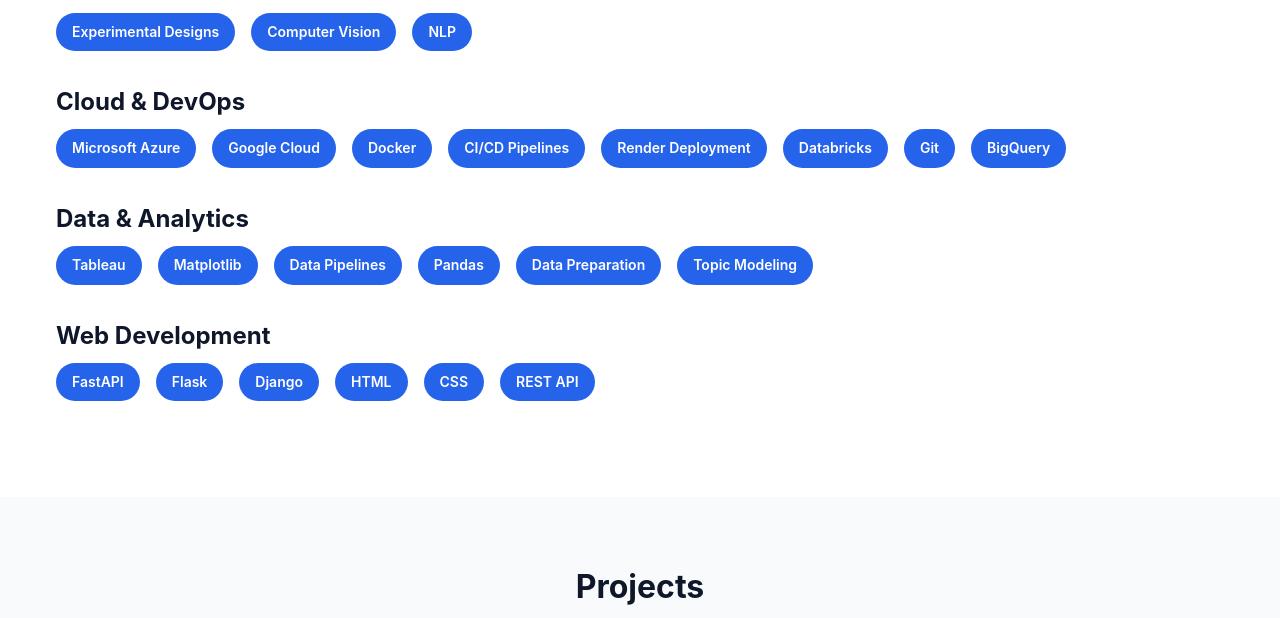
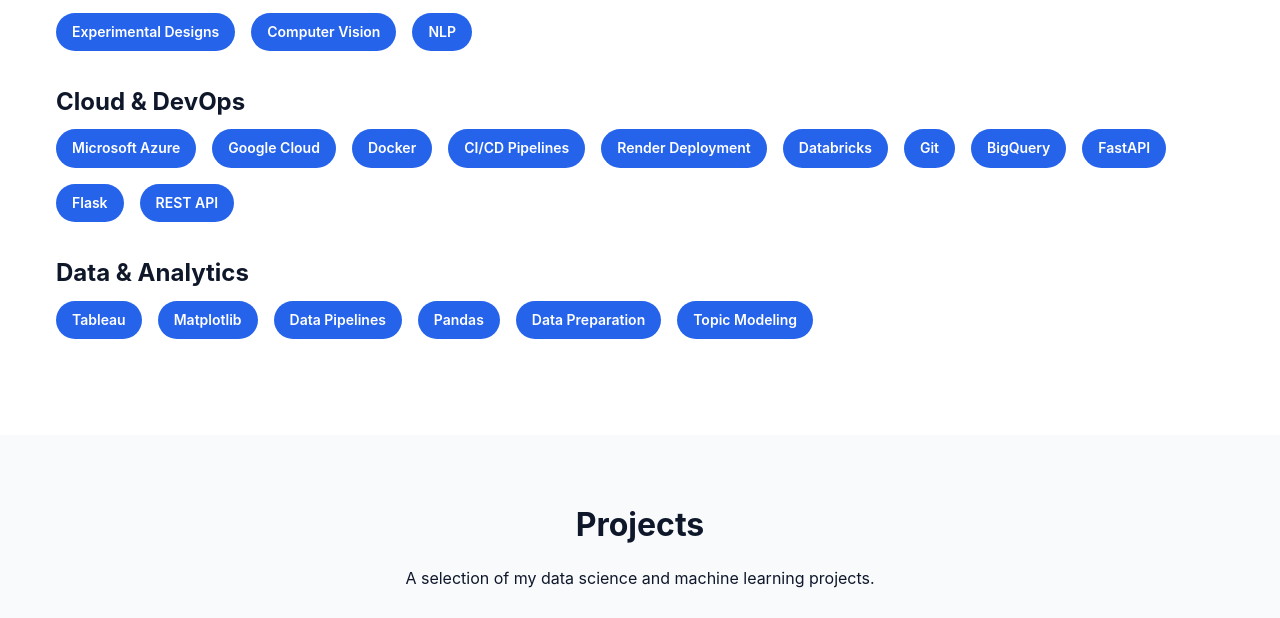
Before and after one commit to Vinodjha/vinodjha.github.io, a plain HTML site: page index.html in a window 1280 px wide. Shown: the part 1260-1878 px from the top of the page. Drawn offline with Linux system fonts and the light colour scheme.

Commit message:
Update index.html
Web development as a skill, is removed

```diff
--- a/index.html
+++ b/index.html
@@ -435,6 +435,9 @@
                 <div class="skill-tag">Databricks</div>
                 <div class="skill-tag">Git</div>
                 <div class="skill-tag">BigQuery</div>
+                <div class="skill-tag">FastAPI</div>
+                <div class="skill-tag">Flask</div>
+                 <div class="skill-tag">REST API</div>
             </div>
 
             <h3>Data & Analytics</h3>
@@ -447,14 +450,7 @@
                 <div class="skill-tag">Topic Modeling</div>
             </div>
 
-            <h3>Web Development</h3>
-            <div class="skills">
-                <div class="skill-tag">FastAPI</div>
-                <div class="skill-tag">Flask</div>
-                <div class="skill-tag">Django</div>
-                <div class="skill-tag">HTML</div>
-                <div class="skill-tag">CSS</div>
-                <div class="skill-tag">REST API</div>
+
             </div>
         </div>
     </section>
```
